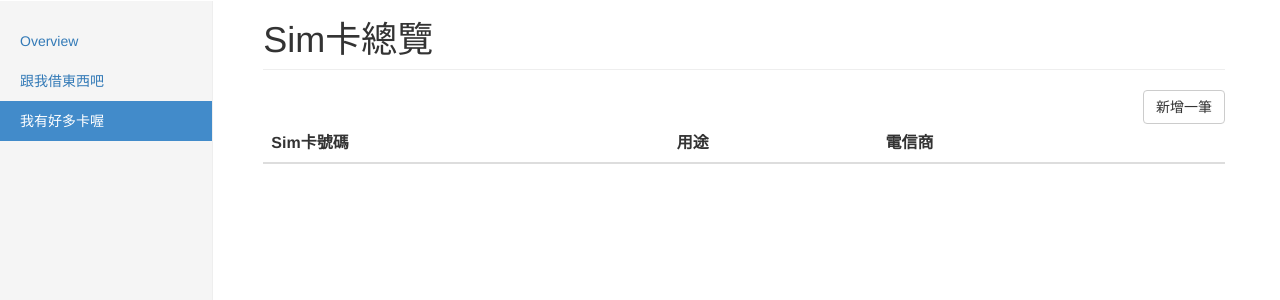
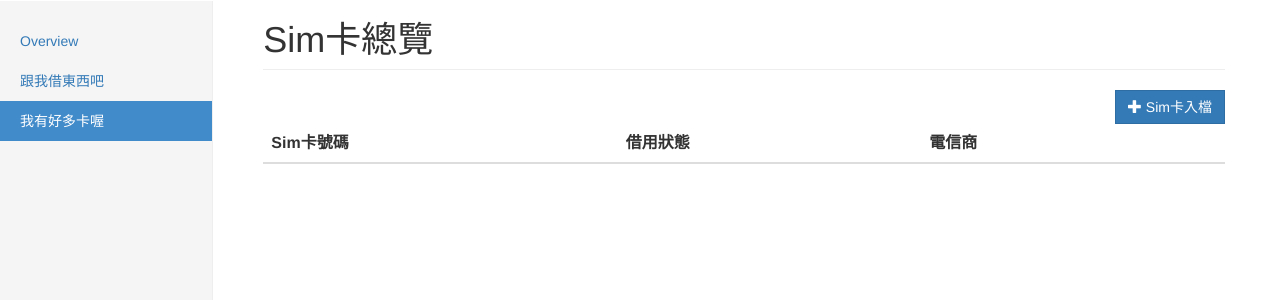
Before and after one commit to steny138/SE3Borrow, a Django app: page /sim/ in a window 1280 px wide. Shown: the part 50-350 px from the top of the page. Run offline with Django 3.2, Linux system fonts and the light colour scheme; data that the repository does not hold is empty; some libraries are stand-ins or nearby versions.

Commit message:
alter some cloumn with sim object

```diff
--- a/se3_borrows/sim/models.py
+++ b/se3_borrows/sim/models.py
@@ -14,7 +14,7 @@ class Sim(models.Model):
     title = models.CharField(max_length=200, null=True)
     description = models.TextField(null=True)
     operate = models.CharField(max_length=10, null=True, choices=settings.OPERATE_CHOICES)
-    status = models.CharField(max_length=2, null=True, choices=settings.STATUS_CHOICES)
+    status = models.CharField(max_length=1, null=True, choices=settings.STATUS_CHOICES)
     created_date = models.DateTimeField(
             default=timezone.now)
     published_date = models.DateTimeField(
@@ -28,4 +28,4 @@ class Sim(models.Model):
         self.save()
 
     def __str__(self):
-        return self.title
+        return self.number.encode('utf8')
--- a/se3_borrows/sim/templates/sim.html
+++ b/se3_borrows/sim/templates/sim.html
@@ -3,17 +3,26 @@
 {# Load the tag library #}
 {% load bootstrap3 %}
 
+{% load static %}
+
+{% block header %}
+<link rel="stylesheet" href="{% static 'css/card.css' %}">
+{% endblock %}
+
 {% block content %}
 <h1 class="page-header">{% bootstrap_icon "star" %} Sim卡總覽 </h1>
 <div>
-    <a id="add_row" class="btn btn-default pull-right" href="{% url 'sim:sim_new' %}">新增一筆</a>
+	<a class="btn icon-btn btn-primary pull-right" href="/sim/new">
+		<span class="glyphicon btn-glyphicon glyphicon-plus img-circle"></span>
+		Sim卡入檔
+	</a>
 </div>
 <div>
     <table class="table table-bordred table-striped">
         <thead>
             <tr>
                 <th>Sim卡號碼</th>
-                <th>用途</th>
+                <th>借用狀態</th>
                 <th>電信商</th>
                 <th></th>
             </tr>
```
